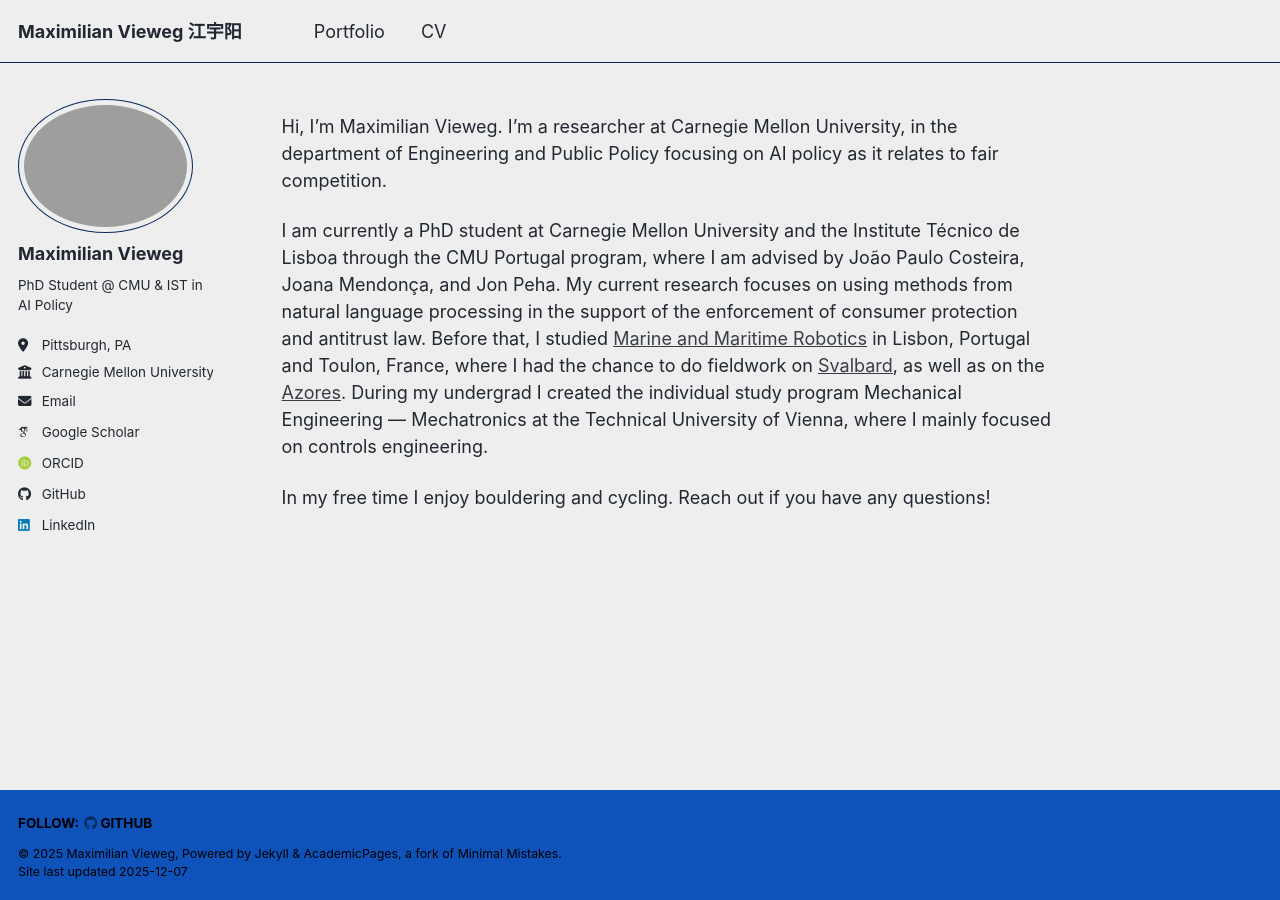
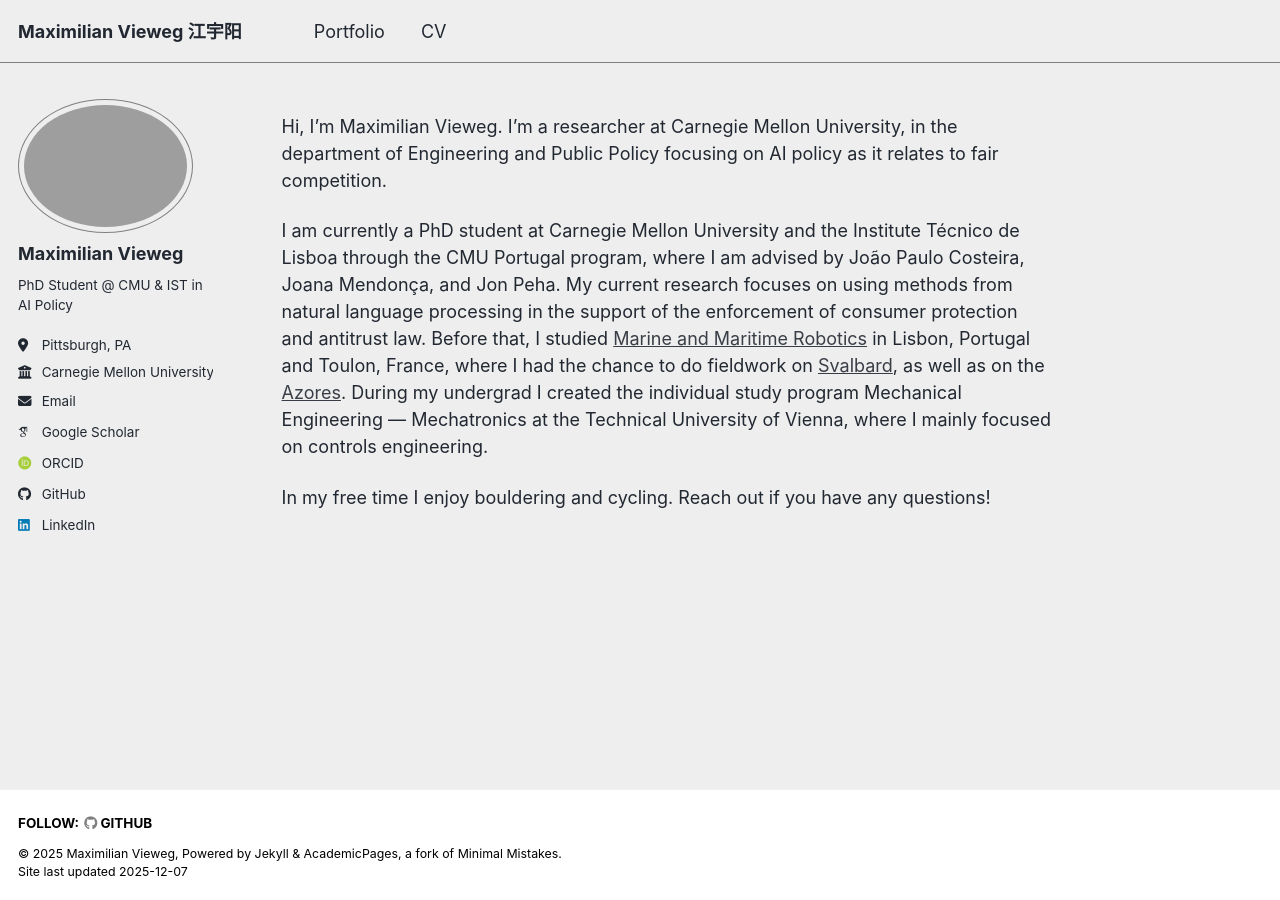
Before and after one commit to majvie/majvie.github.io, a Jekyll site: the page built from _pages/about.md, in a window 1280 px wide. Built offline with Jekyll 4.4.1, drawn with Linux system fonts in a browser that asks for light colours; some web fonts are replaced; a script bundle is joined from its source files by our own code; library files that are not in the unit come from our copies.

Commit message:
changed footer to white

```diff
--- a/_sass/theme/_air_light.scss
+++ b/_sass/theme/_air_light.scss
@@ -3,7 +3,7 @@
    ========================================================================== */
 
 /* Color codes used for the theme */
-$primary-color              : #0F52BA;
+$primary-color              : #ffffff;
 $dark-primary-color         : mix(#000, $primary-color, 40%);
 $darker-primary-color       : mix(#000, $primary-color, 60%);
 $light-primary-color        : mix(#000, $primary-color, 50%);
```
